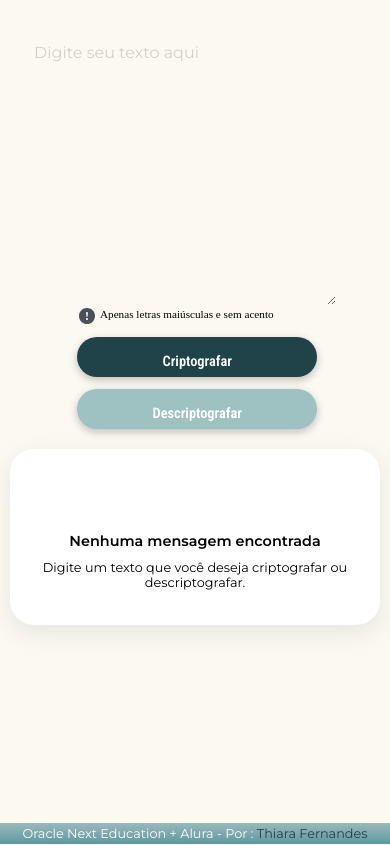
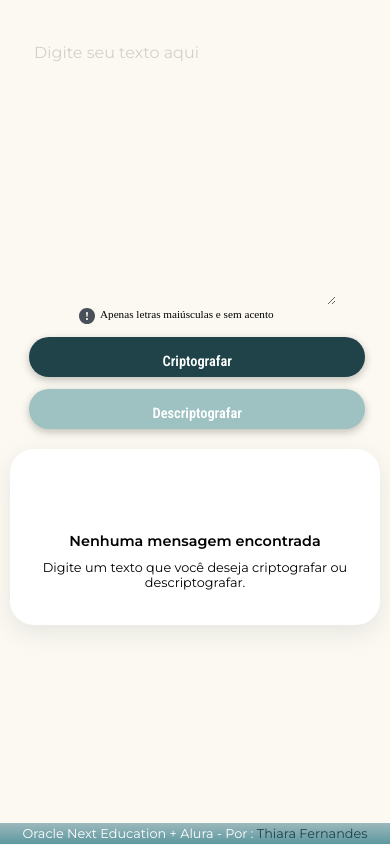
Before and after one commit to ThiaraFernandes/challengue-alura-oracle, a plain HTML site: page index.html in a window 390 px wide. Drawn offline with Linux system fonts and the light colour scheme.

Commit message:
atualização final

```diff
--- a/src/css/responsible.css
+++ b/src/css/responsible.css
@@ -211,7 +211,7 @@
     }
     .container .botoes__btn{
         height: 2.5rem;
-        width: 15rem;
+        width: 21rem;
         font-size: .9rem;
 
     }
```
